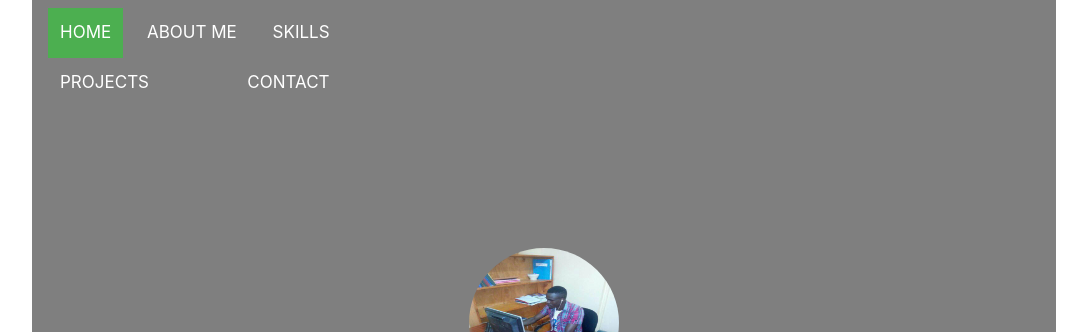
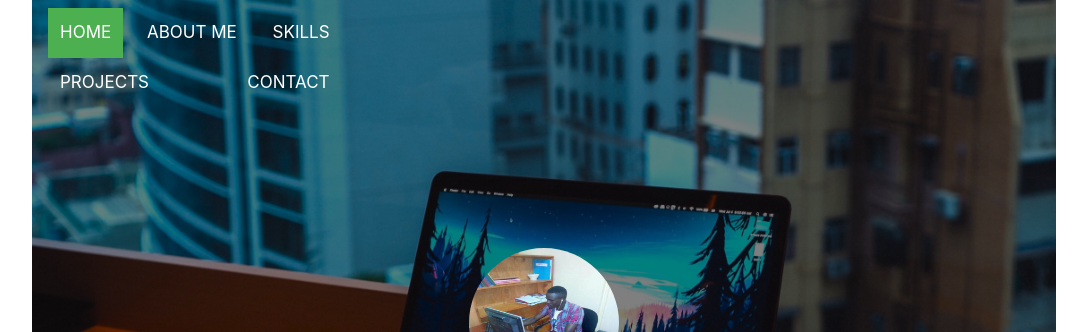
Before and after one commit to johnopana/Portfolio_App, a plain HTML site: page index.html in a window 1280 px wide. Shown: the top 332 px of the page, without its empty margins (96-1183 px from the left). Drawn offline with nearby package versions, Linux system fonts and the light colour scheme; files whose address does not match are found by name; a web font is replaced by a local one.

Commit message:
added html file

```diff
--- a/css/style.css
+++ b/css/style.css
@@ -34,7 +34,7 @@
     margin-right: 10%;
 }
 .top{
-    background-image:linear-gradient(rgba(0,0,0,0.5), rgba(0,0,0,0.5)),url("/jah.jpeg");
+    background-image:linear-gradient(rgba(0,0,0,0.5), rgba(0,0,0,0.5)),url("/images/jah.jpeg");
 	height: 100vh;
 
     background-size: cover;
```
